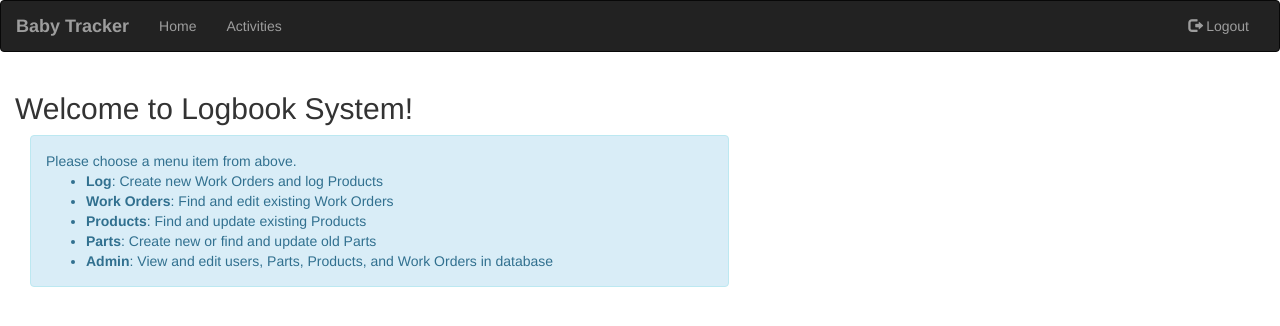
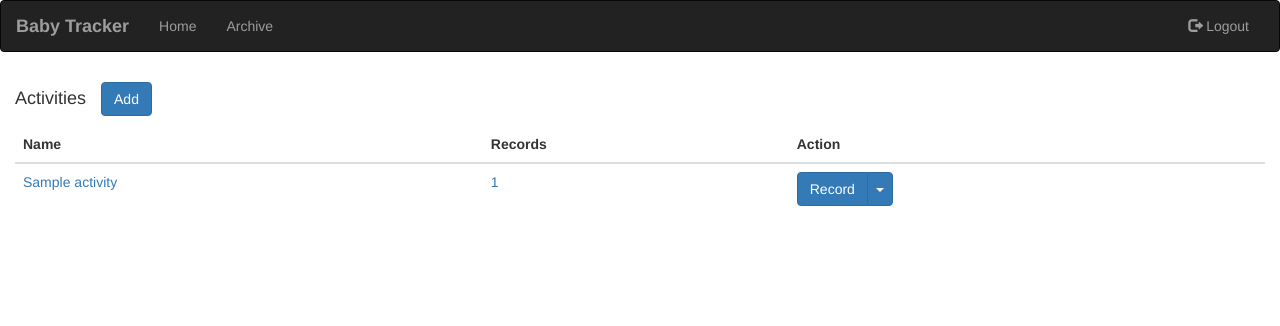
Before and after one commit to henglej/baby-tracker, a Django app: page / in a window 1280 px wide. Shown: the top 326 px of the page. Run offline with Django 3.2, Linux system fonts and the light colour scheme; a user stored in the database is signed in; tables that the repository leaves empty hold one stand-in row (values such as "Sample post"); some libraries are stand-ins or nearby versions.

Commit message:
basic functions done

```diff
--- a/tracker/models.py
+++ b/tracker/models.py
@@ -10,7 +10,7 @@ class Activity(models.Model):
     description = models.TextField(blank=True)
     is_point = models.BooleanField(default=False)
     is_active = models.BooleanField(default=True)
-    owner = models.ForeignKey(settings.AUTH_USER_MODEL)
+    owner = models.ForeignKey(settings.AUTH_USER_MODEL, related_name='activities')
 
     def __str__(self):
         return self.name
--- a/tracker/settings.py
+++ b/tracker/settings.py
@@ -105,3 +105,5 @@ USE_TZ = True
 # https://docs.djangoproject.com/en/1.8/howto/static-files/
 STATIC_ROOT = os.path.join(BASE_DIR, "static/")
 STATIC_URL = '/static/'
+
+LOGIN_URL = '/'
--- a/tracker/templates/base.html
+++ b/tracker/templates/base.html
@@ -34,7 +34,7 @@
     <div class="collapse navbar-collapse" id="myNavbar">
       <ul class="nav navbar-nav">
         <li><a href="{% url 'index' %}">Home</a></li>
-        <li><a href="{% url 'index' %}">Activities</a></li>
+        <li><a href="{% url 'archive' %}">Archive</a></li>
       </ul>
       <ul class="nav navbar-nav navbar-right">
         <li><a href="{% url 'logout' %}"><span class="glyphicon glyphicon-log-out"></span> Logout</a></li>
--- a/tracker/templates/index.html
+++ b/tracker/templates/index.html
@@ -1,21 +1,74 @@
 {% extends "base.html" %}
 
 {% block content %}
-{% load staticfiles %}
 
-<h2> Welcome to Logbook System!</h2>
+<h4> Activities  &nbsp; <a class="btn btn-primary" href="{% url 'add' %}">Add</a> </h4>
 
-<div class="col-sm-7">
-	<div class="alert alert-info">
-	  <p> Please choose a menu item from above.</p>
-	  <ul>
-      <li><strong>Log</strong>: Create new Work Orders and log Products</li>
-	    <li><strong>Work Orders</strong>: Find and edit existing Work Orders</li>
-	    <li><strong>Products</strong>: Find and update existing Products</li>
-	    <li><strong>Parts</strong>: Create new or find and update old Parts</li>
-	    <li><strong>Admin</strong>: View and edit users, Parts, Products, and Work Orders in database</li>
-	  </ul>
-	</div>
-</div>
+{% if activities %}
+  <table class="table table-hover">
+    <thead>
+      <tr>
+        <th>Name</th>
+        <th>Records</th>
+        <th>Action</th>
+      </tr>
+    </thead>
+    <tbody>
+        {% for activity in activities %}
+          <tr>
+            <td><a href="{% url 'showactivity' activity.0.id %}">{{activity.0.name}}</a></td>
+            <td><a href="{% url 'showevents' activity.0.id %}">{{activity.1}}</a></td>
+            <td>
+              {% if activity.0.is_point %}
+                <form method="post">
+                  {% csrf_token %}
+                  <div class="btn-group">
+                    <button type="submit" class="btn btn-primary" formaction="{% url 'startactivity' activity.0.id %}">Record</button>
+                    <button type="button" class="btn btn-primary dropdown-toggle" data-toggle="dropdown">
+                      <span class="caret"></span>
+                    </button>
+                    <ul class="dropdown-menu" role="menu">
+                      <li><a href="#">More</a></li>
+                    </ul>
+                  </div>
+                </form>
+              {% else %}
+                {% if activity.2 %}
+                  <form method="post">
+                    {% csrf_token %}
+                    <div class="btn-group">
+                      <button type="submit" class="btn btn-danger" formaction="{% url 'endactivity' activity.2.id %}">End</button>
+                      <button type="button" class="btn btn-danger dropdown-toggle" data-toggle="dropdown">
+                        <span class="caret"></span>
+                      </button>
+                      <ul class="dropdown-menu" role="menu">
+                        <li><a href="#">More</a></li>
+                      </ul>
+                    </div>
+                  </form>
+                {% else %}
+                  <form method="post">
+                    <div class="btn-group">
+                      {% csrf_token %}
+                      <button type="submit" class="btn btn-primary" formaction="{% url 'startactivity' activity.0.id %}">Start</button>
+                      <button type="button" class="btn btn-primary dropdown-toggle" data-toggle="dropdown">
+                        <span class="caret"></span>
+                      </button>
+                      <ul class="dropdown-menu" role="menu">
+                        <li><a href="#">More</a></li>
+                      </ul>
+                    </div>
+                  </form>
+                {% endif %}
+              {% endif %}
+            </td>
+          </tr>
+        {% endfor %}
+    </tbody>
+  </table>
+
+{% else %}
+    <em>There is no activity.</em>
+{% endif %}
 
 {% endblock %}
--- a/tracker/urls.py
+++ b/tracker/urls.py
@@ -22,4 +22,12 @@ urlpatterns = [
     url(r'^$', views.index, name='index'),
     url(r'^login/$', views.userlogin, name='login'),
     url(r'^logout/$', views.userlogout, name='logout'),
+    url(r'^archive/$', views.archive, name='archive'),
+    url(r'^add/$', views.add, name='add'),
+    url(r'^activity/(?P<activity_id>[0-9]+)/$', views.showactivity, name='showactivity'),
+    url(r'^activity/(?P<activity_id>[0-9]+)/update/$', views.updateactivity, name='updateactivity'),
+    url(r'^activity/(?P<activity_id>[0-9]+)/delete/$', views.deleteactivity, name='deleteactivity'),
+    url(r'^activity/(?P<activity_id>[0-9]+)/start/$', views.startactivity, name='startactivity'),
+    url(r'^event/(?P<event_id>[0-9]+)/end/$', views.endactivity, name='endactivity'),
+    url(r'^activity/(?P<activity_id>[0-9]+)/showevents/$', views.showevents, name='showevents'),
 ]
--- a/tracker/views.py
+++ b/tracker/views.py
@@ -1,14 +1,142 @@
-from django.shortcuts import render
+from django.shortcuts import render, get_object_or_404
 from django.http import HttpResponseRedirect
 from django.core.urlresolvers import reverse
 from django.contrib.auth import authenticate, login, logout
+from django.contrib.auth.decorators import login_required
+from datetime import datetime
+
+from .models import Activity, Event
 
 # Create your views here.
 
 def index(request):
-    if request.user.is_authenticated():
-        return render(request, 'index.html')
-    return render(request, 'login.html')
+    if not request.user.is_authenticated():
+        return render(request, 'login.html')
+    activities = []
+    for activity in request.user.activities.filter(is_active=True):
+        count = activity.events.all().count()
+        latest = None
+        if count:
+            latest = activity.events.all().order_by('-start_at')[0]
+            if latest.end_at:
+                latest = None
+        row = (activity, count, latest)
+        activities.append(row)
+    return render(request, 'index.html', {'activities': activities})
+
+
+@login_required
+def archive(request):
+    activities = []
+    for activity in request.user.activities.filter(is_active=False):
+        count = activity.events.all().count()
+        row = (activity, count)
+        activities.append(row)
+    return render(request, 'archive.html', {'activities': activities})
+
+
+@login_required
+def add(request):
+    if request.method == 'GET':
+        return render(request, 'activitynew.html')
+    try:
+        name = request.POST['name']
+        if not name:
+            raise Exception('Activity name cannot be empty.')
+        count = Activity.objects.filter(owner=request.user, name=name).count()
+        if count:
+            raise Exception('Activity name should be unique.')
+        activity = Activity()
+        activity.name = name
+        activity.is_point = 'point' in request.POST
+        activity.owner = request.user
+        activity.save()
+        return HttpResponseRedirect(reverse('index'))
+    except Exception as ex:
+        context = {'success': False, 'message': str(ex)}
+        return render(request, 'msg.html', context)
+
+
+@login_required
+def showactivity(request, activity_id):
+    activity = get_object_or_404(Activity, pk=activity_id)
+    if activity.owner != request.user:
+        return render(request, 'msg.html', {'success': False, 'message': 'Cannot view the activity'})
+    return render(request, 'activitydetail.html', {'activity': activity})
+
+
+@login_required
+def updateactivity(request, activity_id):
+    activity = get_object_or_404(Activity, pk=activity_id)
+    if activity.owner != request.user:
+        return render(request, 'msg.html', {'success': False, 'message': 'Cannot update the activity'})
+    try:
+        name = request.POST['name']
+        if name != activity.name:
+            if not name:
+                raise Exception('Activity name cannot be empty.')
+            count = Activity.objects.filter(owner=request.user, name=name).count()
+            if count:
+                raise Exception('Activity name should be unique.')
+            activity.name = name
+        activity.description = request.POST['description']
+        activity.is_point = 'point' in request.POST
+        activity.is_active = 'active' in request.POST
+        activity.save()
+        if activity.is_active:
+            return HttpResponseRedirect(reverse('index'))
+        return HttpResponseRedirect(reverse('archive'))
+    except Exception as ex:
+        context = {'success': False, 'message': str(ex)}
+        return render(request, 'msg.html', context)
+
+
+@login_required
+def deleteactivity(request, activity_id):
+    activity = get_object_or_404(Activity, pk=activity_id)
+    if activity.owner != request.user:
+        return render(request, 'msg.html', {'success': False, 'message': 'Cannot delete the activity'})
+    is_active = activity.is_active
+    activity.delete()
+    if is_active:
+        return HttpResponseRedirect(reverse('index'))
+    return HttpResponseRedirect(reverse('archive'))
+
+
+@login_required
+def startactivity(request, activity_id):
+    activity = get_object_or_404(Activity, pk=activity_id)
+    if activity.owner != request.user:
+        return render(request, 'msg.html', {'success': False, 'message': 'Cannot start the activity'})
+    if not activity.is_active:
+        return render(request, 'msg.html', {'success': False, 'message': 'Cannot start the activity in archive'})
+    event = Event()
+    event.activity = activity
+    event.start_at = datetime.now()
+    event.save()
+    return HttpResponseRedirect(reverse('index'))
+
+
+@login_required
+def endactivity(request, event_id):
+    event = get_object_or_404(Event, pk=event_id)
+    if event.activity.owner != request.user:
+        return render(request, 'msg.html', {'success': False, 'message': 'Cannot end the activity'})
+    if not event.activity.is_active:
+        return render(request, 'msg.html', {'success': False, 'message': 'Cannot end the activity in archive'})
+    event.end_at = datetime.now()
+    event.save()
+    return HttpResponseRedirect(reverse('index'))
+
+
+@login_required
+def showevents(request, activity_id):
+    activity = get_object_or_404(Activity, pk=activity_id)
+    if activity.owner != request.user:
+        return render(request, 'msg.html', {'success': False, 'message': 'Cannot show records in the activity'})
+    events = list(activity.events.all().order_by('-start_at'))
+    return render(request, 'events.html', {'activity': activity, 'events': events})
+
 
 def userlogin(request):
     username = request.POST['username']
@@ -20,6 +148,7 @@ def userlogin(request):
             return HttpResponseRedirect(reverse('index'))
     return render(request, 'msg.html', {'success': False, 'message': 'Cannot login! Incorrect username or password.'})
 
+
 def userlogout(request):
     logout(request)
     return HttpResponseRedirect(reverse('index'))
```
Also changed, not shown: tracker/templates/activitydetail.html (added, +56 -0 lines), tracker/templates/activitynew.html (added, +37 -0 lines), tracker/templates/archive.html (added, +29 -0 lines), tracker/templates/events.html (added, +33 -0 lines), tracker/migrations/0004_auto_20160605_1537.py (added), tracker/migrations/0005_auto_20160605_1537.py (added).
